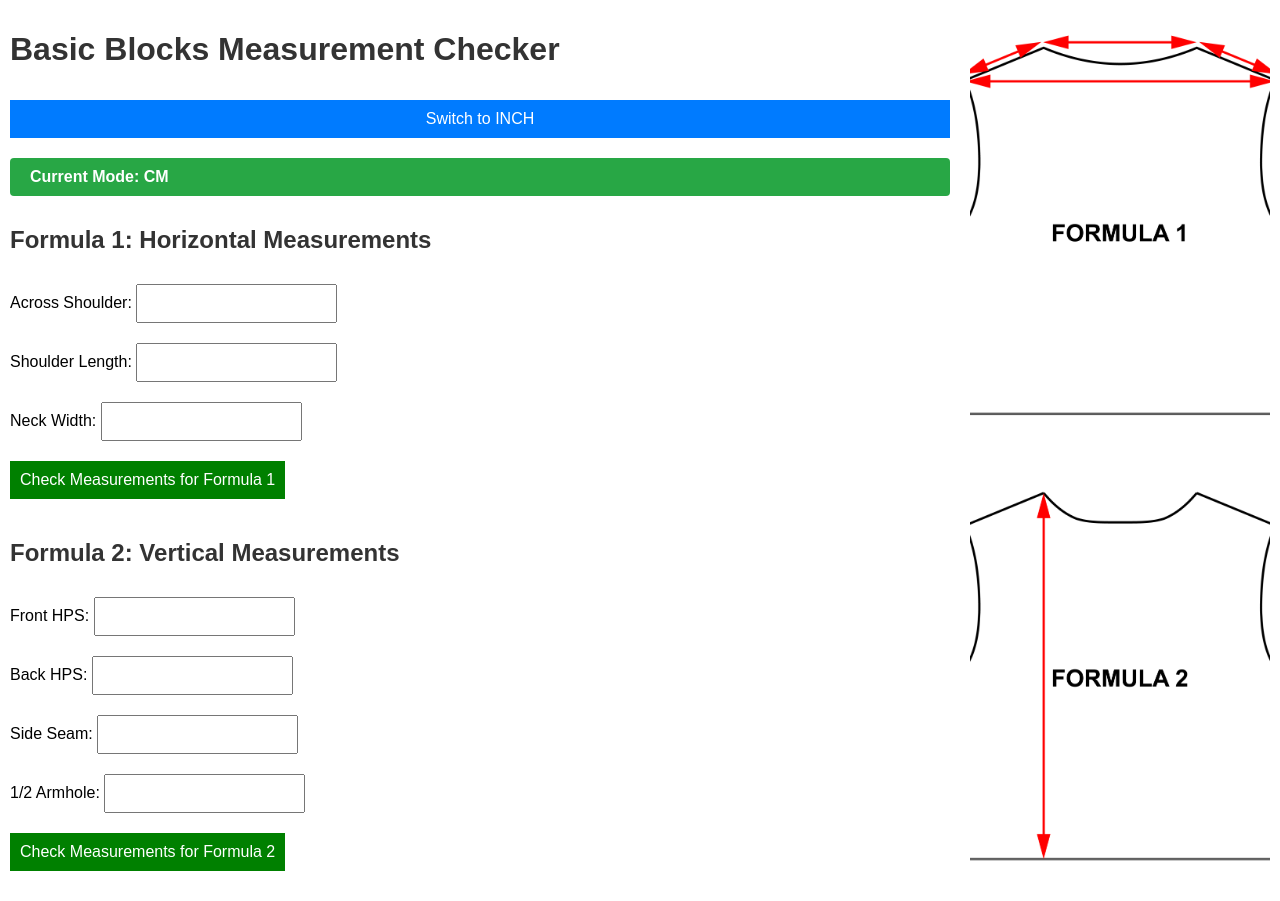
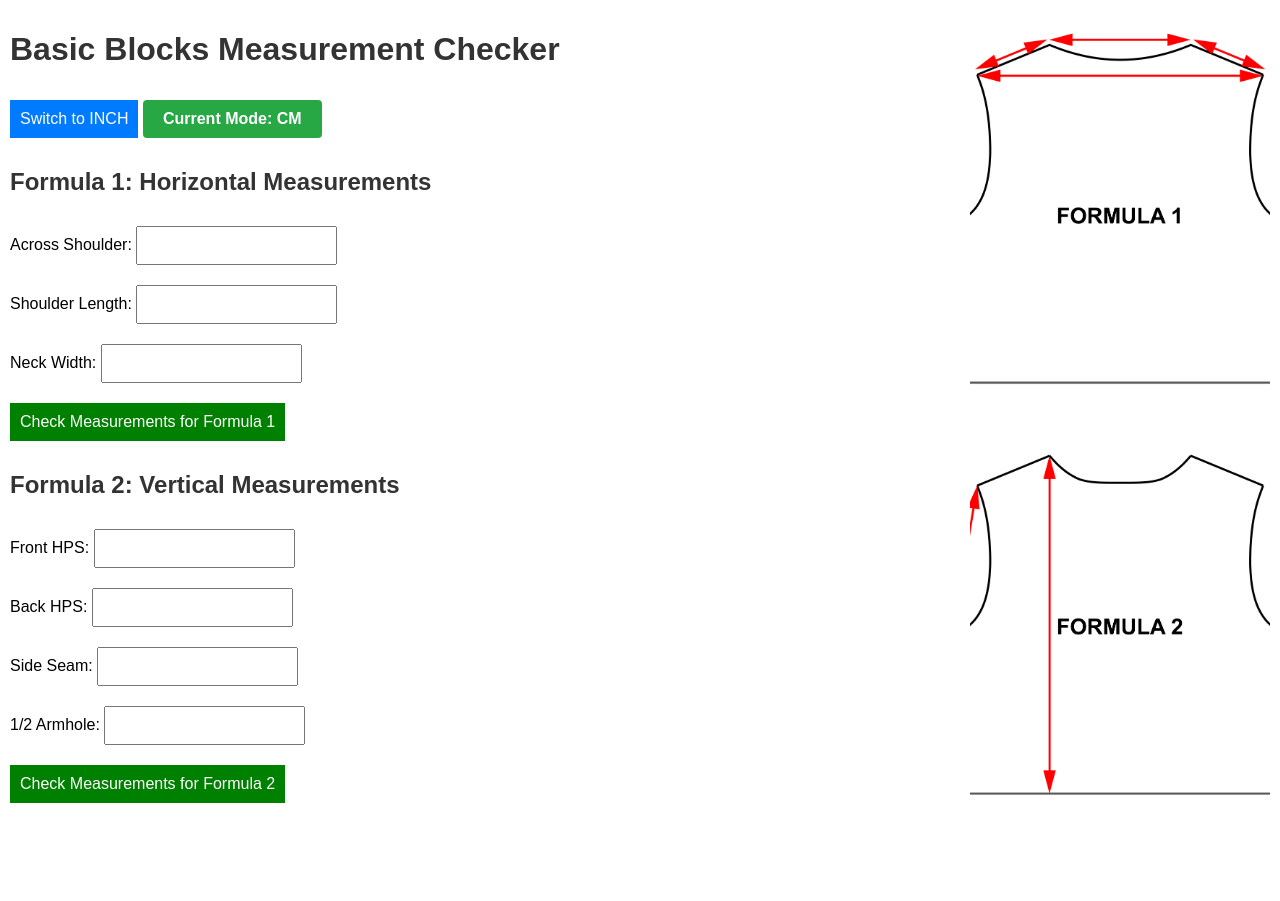
Before and after one commit to Samvolian/measurement_check, a plain HTML site: page index.html in a window 1280 px wide. After the commit the page ends 833 px from the top, so only its background shows below. Drawn offline with Linux system fonts and the light colour scheme.

Commit message:
Update index.html

```diff
--- a/index.html
+++ b/index.html
@@ -9,20 +9,19 @@
             font-family: Arial, sans-serif;
             margin: 10px;
             display: flex; /* Create a flexible two-column layout */
+            align-items: stretch; /* Ensure that both columns stretch to the same height */
         }
         .content {
             flex: 1; /* Takes up available space on the left */
-            display: flex;
-            flex-direction: column;
         }
         .image-container {
             flex: 0 0 300px; /* Fixed width for the image container */
             margin-left: 20px; /* Space between content and image */
             display: flex;
-            align-items: center; /* Center image vertically */
+            align-items: stretch; /* Center image vertically */
         }
         .image-container img {
-            max-width: 100%;
+            width: 100%;
             height: 100%; /* Ensure image height matches container height */
             object-fit: cover; /* Cover the container, maintaining aspect ratio */
         }
```
